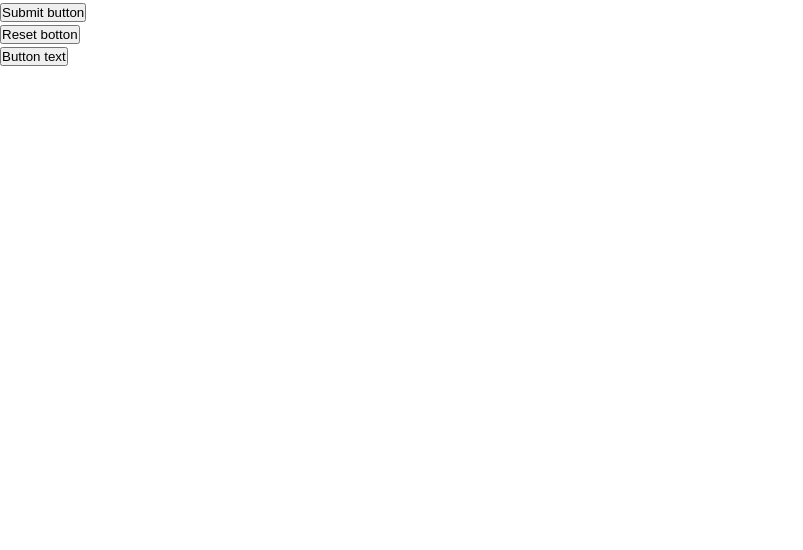
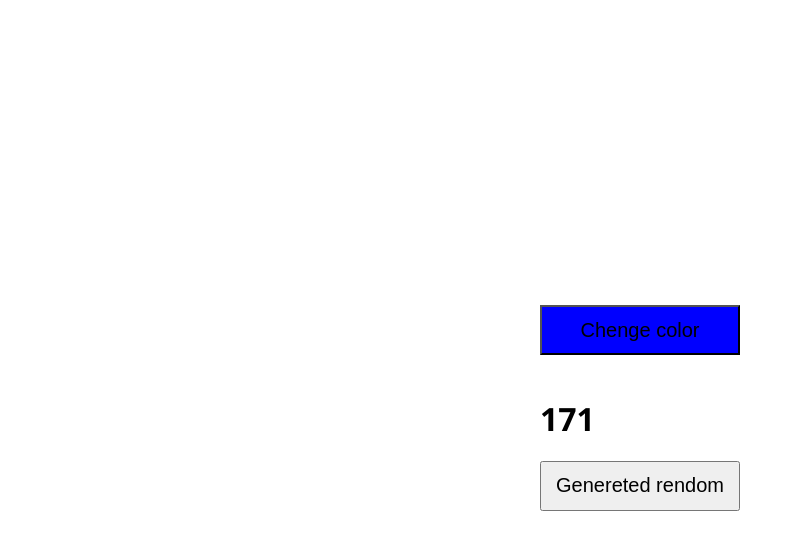
Before and after one commit to SerjMan40/React., a React (Vite) app: page / in a window 1280 px wide. Shown: the top 550 px of the page, without its empty margins (0-803 px from the left). Built offline with nearby package versions, Linux system fonts and the light colour scheme.

Commit message:
React_Stateful/Stateless

```diff
--- a/src/App.jsx
+++ b/src/App.jsx
@@ -1,14 +1,19 @@
-import Button from './/components/Button.jsx'
+import {useState} from 'react'
+import ButtonStateless from './/components/Button.jsx'
+import RandomStateful from './components/Random.jsx'
+import randomColor from './utils/randomColor.js'
 
-const App  = () => {
-  const handleClick = () => {
-    console.log('Button clicked')
+const App = () => {
+  const [buttonColor, setButtonColor] = useState('blue')
+
+  const changeButtonColor = () => {
+    setButtonColor(randomColor)
   }
+
   return (
-    <div>
-      <Button text='Submit button' onClick={handleClick} />
-      <Button text='Reset botton' />
-      <Button text='Button text' onClick={handleClick} />
+    <div className='button-container'>
+      <ButtonStateless color={buttonColor} onClick={changeButtonColor} />
+      <RandomStateful min={0} max={100} />
     </div>
   )
 }
--- a/src/components/Button.jsx
+++ b/src/components/Button.jsx
@@ -1,11 +1,9 @@
-const Button = ({text, onClick}) => {
+const ButtonStateless = ({color, onClick}) => {
   return (
-    <div>
-      <button type='button' onClick={onClick}>
-        {text}
-      </button>
-    </div>
+    <button style={{backgroundColor: color}} onClick={onClick}>
+      Chenge color
+    </button>
   )
 }
 
-export default Button
+export default ButtonStateless
--- /dev/null
+++ b/src/components/Random.jsx
@@ -0,0 +1,20 @@
+import { useState } from "react"
+import randomaizer from "../utils/randomaizer"
+
+
+const RandomStateful = ({min, max}) => {
+  const [num, setNum] = useState(randomaizer(min, max))
+
+  const generateRandom = () => {
+    setNum(randomaizer(min, max))
+  }
+
+  return (
+    <div>
+      <h1>{num}</h1>
+      <button onClick={generateRandom}>Genereted rendom</button>
+    </div>
+  )
+}
+
+export default RandomStateful
--- a/src/index.css
+++ b/src/index.css
@@ -1,9 +1,18 @@
-* {
-  box-sizing: border-box;
-  margin: 0;
-  padding: 0;
-}
-
 body {
   font-family: 'Segoe UI', Tahoma, Geneva, Verdana, sans-serif;
 }
+
+.button-container {
+  display: flex;
+  flex-direction: column;
+  justify-content: center;
+  align-items: center;
+  height: 100vh;
+  gap: 20px;
+}
+
+button {
+  width: 200px;
+  height: 50px;
+  font-size: 20px;
+}
--- /dev/null
+++ b/src/utils/randomColor.js
@@ -0,0 +1,3 @@
+const randomColor = () => '#' + Math.floor(Math.random() * 16777215).toString(16)
+
+export default randomColor
--- /dev/null
+++ b/src/utils/randomaizer.js
@@ -0,0 +1,5 @@
+const randomaizer = (start = 0, end = 100) => {
+  return Math.floor(Math.random() * (end - start + 1) + end)
+}
+
+export default randomaizer
```
